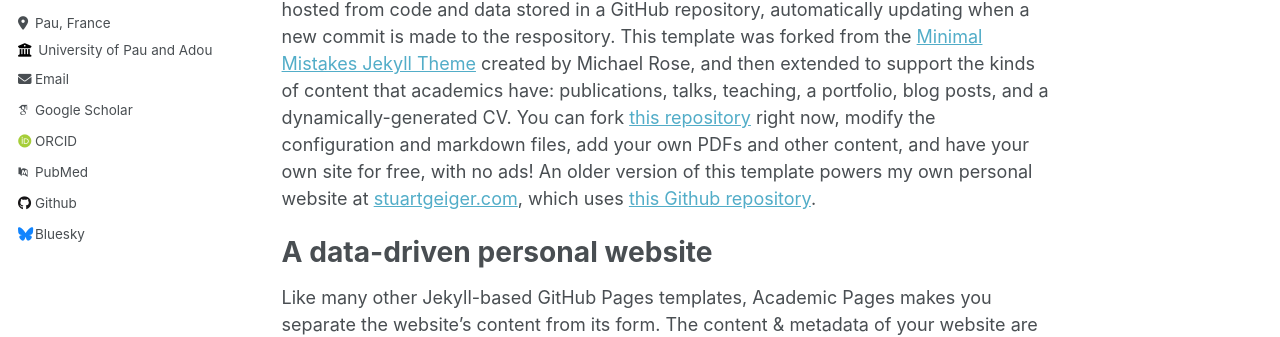
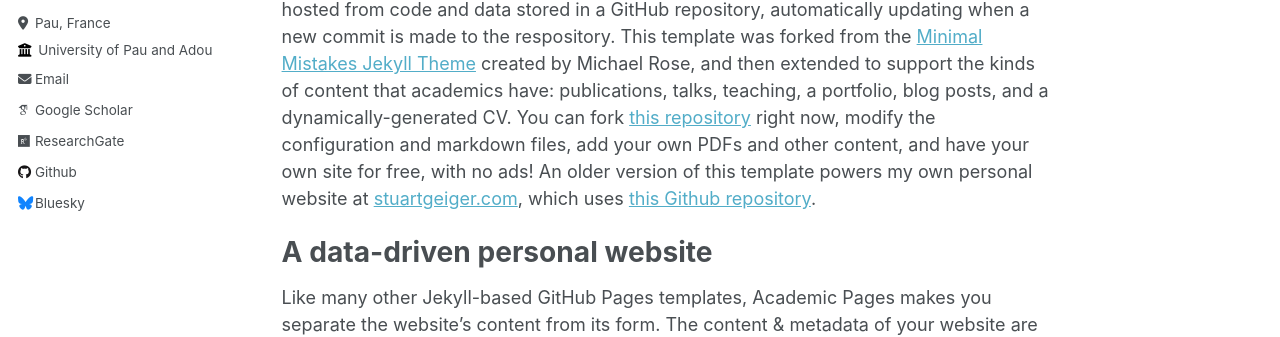
Before and after one commit to RodrigoZelada/rodrigozelada.github.io, a Jekyll site: the page built from _pages/about.md, in a window 1280 px wide. Shown: the part 234-571 px from the top of the page. Built offline with Jekyll 4.4.1, drawn with Linux system fonts in a browser that asks for light colours; some web fonts are replaced; part of the change alters nothing that is shown.

Commit message:
Update _config.yml

```diff
--- a/_config.yml
+++ b/_config.yml
@@ -32,12 +32,12 @@ author:
 
   # Academic websites
   arxiv            : # URL - Update with the correct link to your profile
-  googlescholar    : "https://scholar.google.com/citations?user=PS_CX0AAAAAJ"
+  googlescholar    : "https://scholar.google.com/citations?user=2kg9FncAAAAJ&hl=fr"
   impactstory      : # URL
-  orcid            : "http://orcid.org/yourorcidurl"
+  orcid            : #"http://orcid.org/yourorcidurl"
   semantic         : # URL
-  pubmed           : "https://www.ncbi.nlm.nih.gov/pubmed/?term=john+snow"
-  researchgate     : # URL
+  pubmed           : #"https://www.ncbi.nlm.nih.gov/pubmed/?term=john+snow"
+  researchgate     : "https://www.researchgate.net/profile/Rodrigo-Zelada-Mancini"# URL
 
   # Repositories and software development
   bitbucket        : # Username - Update with your username on the site
```
